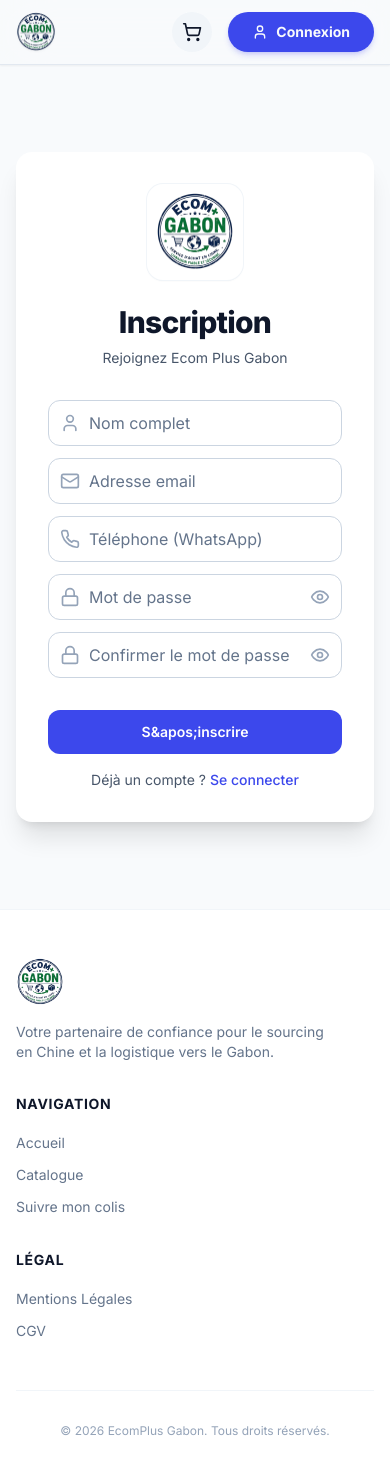
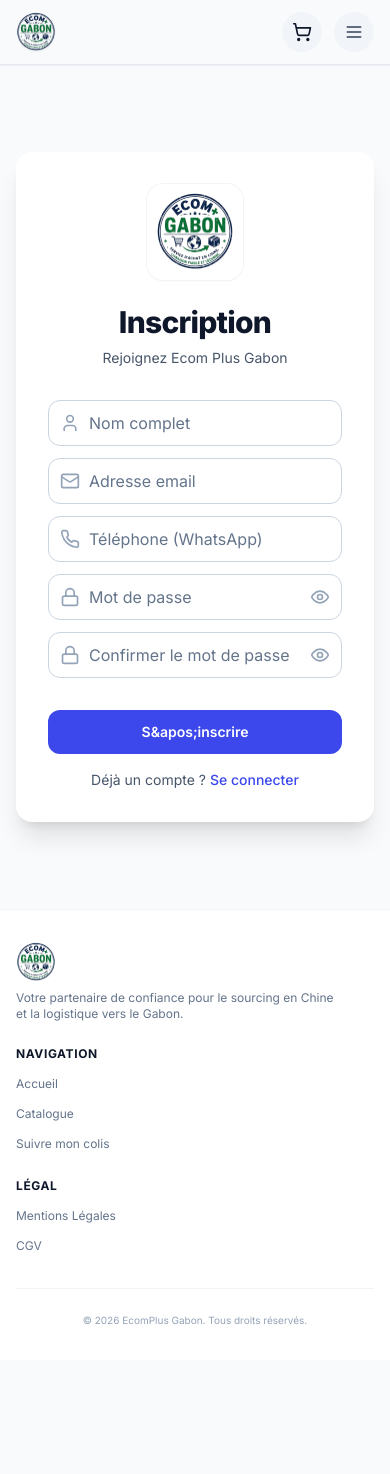
Before and after one commit to taigerdev45/Ecomplus, a Next.js app in the folder apps/web/: page /register in a window 390 px wide. Shown: the top 1474 px of the page. After the commit the page ends 1360 px from the top, so only its background shows below. Built offline with nearby package versions, Linux system fonts and the light colour scheme; no server answers.

Commit message:
fix(ui/ux): add mobile menu, fix autocomplete warnings, update CSP, and improve footer responsive sizing

```diff
--- a/apps/web/next.config.js
+++ b/apps/web/next.config.js
@@ -7,11 +7,11 @@
 
 const cspHeader = `
     default-src 'self';
-    script-src 'self' 'unsafe-eval' 'unsafe-inline' blob: data:;
+    script-src 'self' 'unsafe-eval' 'unsafe-inline' blob: data: https://vercel.live https://*.vercel-scripts.com;
     style-src 'self' 'unsafe-inline';
     img-src 'self' blob: data: https://*.supabase.co https://*.whatsapp.net https://*.fbcdn.net https://placehold.co https://ui-avatars.com;
     font-src 'self' data:;
-    connect-src 'self' http://localhost:5000 https://*.supabase.co wss://*.supabase.co ws: wss: blob: data:;
+    connect-src 'self' http://localhost:5000 https://ecomplus-api.onrender.com https://*.supabase.co wss://*.supabase.co ws: wss: blob: data: https://vercel.live;
     object-src 'none';
     base-uri 'self';
     form-action 'self';
--- a/apps/web/src/app/login/page.tsx
+++ b/apps/web/src/app/login/page.tsx
@@ -55,6 +55,7 @@
                 id="email-address"
                 name="email"
                 type="email"
+                autoComplete="email"
                 required
                 className="block w-full rounded-lg border border-slate-300 py-3 pl-10 pr-3 placeholder-slate-500 focus:border-primary focus:ring-primary dark:border-slate-700 dark:bg-slate-800 dark:text-white sm:text-sm"
                 placeholder="Adresse email"
@@ -68,6 +69,7 @@
                 id="password"
                 name="password"
                 type={showPassword ? 'text' : 'password'}
+                autoComplete="current-password"
                 required
                 className="block w-full rounded-lg border border-slate-300 py-3 pl-10 pr-10 placeholder-slate-500 focus:border-primary focus:ring-primary dark:border-slate-700 dark:bg-slate-800 dark:text-white sm:text-sm"
                 placeholder="Mot de passe"
--- a/apps/web/src/app/register/page.tsx
+++ b/apps/web/src/app/register/page.tsx
@@ -73,6 +73,7 @@
               <input
                 name="nom"
                 type="text"
+                autoComplete="name"
                 required
                 className="block w-full rounded-lg border border-slate-300 py-2.5 pl-10 pr-3 placeholder-slate-500 focus:border-primary focus:ring-primary dark:border-slate-700 dark:bg-slate-800 dark:text-white sm:text-sm"
                 placeholder="Nom complet"
@@ -85,6 +86,7 @@
               <input
                 name="email"
                 type="email"
+                autoComplete="email"
                 required
                 className="block w-full rounded-lg border border-slate-300 py-2.5 pl-10 pr-3 placeholder-slate-500 focus:border-primary focus:ring-primary dark:border-slate-700 dark:bg-slate-800 dark:text-white sm:text-sm"
                 placeholder="Adresse email"
@@ -97,6 +99,7 @@
               <input
                 name="telephone"
                 type="tel"
+                autoComplete="tel"
                 className="block w-full rounded-lg border border-slate-300 py-2.5 pl-10 pr-3 placeholder-slate-500 focus:border-primary focus:ring-primary dark:border-slate-700 dark:bg-slate-800 dark:text-white sm:text-sm"
                 placeholder="Téléphone (WhatsApp)"
                 value={formData.telephone}
@@ -108,6 +111,7 @@
               <input
                 name="password"
                 type={showPassword ? 'text' : 'password'}
+                autoComplete="new-password"
                 required
                 className="block w-full rounded-lg border border-slate-300 py-2.5 pl-10 pr-10 placeholder-slate-500 focus:border-primary focus:ring-primary dark:border-slate-700 dark:bg-slate-800 dark:text-white sm:text-sm"
                 placeholder="Mot de passe"
@@ -128,6 +132,7 @@
               <input
                 name="confirmPassword"
                 type={showConfirmPassword ? 'text' : 'password'}
+                autoComplete="new-password"
                 required
                 className="block w-full rounded-lg border border-slate-300 py-2.5 pl-10 pr-10 placeholder-slate-500 focus:border-primary focus:ring-primary dark:border-slate-700 dark:bg-slate-800 dark:text-white sm:text-sm"
                 placeholder="Confirmer le mot de passe"
--- a/apps/web/src/components/Footer.tsx
+++ b/apps/web/src/components/Footer.tsx
@@ -26,33 +26,33 @@
 
   return (
     <footer className="border-t border-slate-100 bg-white dark:border-slate-800 dark:bg-slate-950">
-      <div className="mx-auto max-w-7xl px-4 py-12">
-        <div className="grid grid-cols-1 gap-8 md:grid-cols-4">
+      <div className="mx-auto max-w-7xl px-4 py-8 md:py-12">
+        <div className="grid grid-cols-1 gap-6 md:grid-cols-4 md:gap-8">
           <div className="md:col-span-2">
             {/* eslint-disable-next-line @next/next/no-img-element */}
-            <img src="/icons/logo_ecomplus.jpeg" alt="Ecom Plus Gabon" className="h-12 w-auto object-contain mix-blend-multiply dark:mix-blend-normal rounded-sm mb-4" />
-            <p className="mt-4 max-w-xs text-sm text-slate-500 dark:text-slate-400">
+            <img src="/icons/logo_ecomplus.jpeg" alt="Ecom Plus Gabon" className="h-10 md:h-12 w-auto object-contain mix-blend-multiply dark:mix-blend-normal rounded-sm mb-2 md:mb-4" />
+            <p className="mt-2 md:mt-4 max-w-xs text-xs md:text-sm text-slate-500 dark:text-slate-400">
               Votre partenaire de confiance pour le sourcing en Chine et la logistique vers le Gabon.
             </p>
           </div>
           <div>
-            <h3 className="text-sm font-bold uppercase tracking-wider text-slate-900 dark:text-white">Navigation</h3>
-            <ul className="mt-4 space-y-2">
-              <li><Link href="/" className="text-sm text-slate-500 hover:text-primary dark:text-slate-400">Accueil</Link></li>
-              <li><Link href="/catalogue" className="text-sm text-slate-500 hover:text-primary dark:text-slate-400">Catalogue</Link></li>
-              <li><Link href="/suivi" className="text-sm text-slate-500 hover:text-primary dark:text-slate-400">Suivre mon colis</Link></li>
+            <h3 className="text-xs md:text-sm font-bold uppercase tracking-wider text-slate-900 dark:text-white">Navigation</h3>
+            <ul className="mt-2 md:mt-4 space-y-1.5 md:space-y-2">
+              <li><Link href="/" className="text-xs md:text-sm text-slate-500 hover:text-primary dark:text-slate-400">Accueil</Link></li>
+              <li><Link href="/catalogue" className="text-xs md:text-sm text-slate-500 hover:text-primary dark:text-slate-400">Catalogue</Link></li>
+              <li><Link href="/suivi" className="text-xs md:text-sm text-slate-500 hover:text-primary dark:text-slate-400">Suivre mon colis</Link></li>
             </ul>
           </div>
           <div>
-            <h3 className="text-sm font-bold uppercase tracking-wider text-slate-900 dark:text-white">Légal</h3>
-            <ul className="mt-4 space-y-2">
-              <li><Link href="#" className="text-sm text-slate-500 hover:text-primary dark:text-slate-400">Mentions Légales</Link></li>
-              <li><Link href="#" className="text-sm text-slate-500 hover:text-primary dark:text-slate-400">CGV</Link></li>
+            <h3 className="text-xs md:text-sm font-bold uppercase tracking-wider text-slate-900 dark:text-white">Légal</h3>
+            <ul className="mt-2 md:mt-4 space-y-1.5 md:space-y-2">
+              <li><Link href="#" className="text-xs md:text-sm text-slate-500 hover:text-primary dark:text-slate-400">Mentions Légales</Link></li>
+              <li><Link href="#" className="text-xs md:text-sm text-slate-500 hover:text-primary dark:text-slate-400">CGV</Link></li>
             </ul>
           </div>
         </div>
-        <div className="mt-12 border-t border-slate-100 pt-8 dark:border-slate-800">
-          <p className="text-center text-xs text-slate-400">
+        <div className="mt-8 md:mt-12 border-t border-slate-100 pt-6 md:pt-8 dark:border-slate-800">
+          <p className="text-center text-[10px] md:text-xs text-slate-400">
             {config.footer_text}
           </p>
         </div>
--- a/apps/web/src/components/Navbar.tsx
+++ b/apps/web/src/components/Navbar.tsx
@@ -1,25 +1,27 @@
 'use client';
 
-import React from 'react';
+import React, { useState, useEffect } from 'react';
 import Link from 'next/link';
 import { useRouter } from 'next/navigation';
 import { useAuth } from '@/store/useAuth';
 import { useCart } from '@/store/useCart';
-import { ShoppingCart, LogOut, User, LayoutDashboard, Menu } from 'lucide-react';
+import { ShoppingCart, LogOut, User, LayoutDashboard, Menu, X } from 'lucide-react';
 
 export function Navbar() {
   const { user, logout, isAuthenticated } = useAuth();
   const { getTotalItems } = useCart();
   const cartCount = getTotalItems();
-  const [logoUrl, setLogoUrl] = React.useState<string>('');
+  const [logoUrl, setLogoUrl] = useState<string>('');
+  const [isMobileMenuOpen, setIsMobileMenuOpen] = useState(false);
   const router = useRouter();
 
   const handleLogout = () => {
     logout();
+    setIsMobileMenuOpen(false);
     router.push('/');
   };
 
-  React.useEffect(() => {
+  useEffect(() => {
     fetch(`${process.env.NEXT_PUBLIC_API_URL}/config`)
       .then(res => {
         if (!res.ok) throw new Error('Config not found');
@@ -34,10 +36,10 @@
   }, []);
 
   return (
-    <nav className="sticky top-0 z-50 w-full border-b border-border bg-background/60 backdrop-blur-xl supports-[backdrop-filter]:bg-background/60 shadow-sm">
+    <nav className="sticky top-0 z-50 w-full border-b border-border bg-background/60 backdrop-blur-xl supports-[backdrop-filter]:bg-background/60 shadow-sm relative">
       <div className="mx-auto flex h-16 max-w-7xl items-center justify-between px-4 lg:px-8">
         <div className="flex items-center gap-8">
-          <Link href="/" className="text-xl font-black tracking-tighter text-primary transition-transform hover:scale-105 active:scale-95">
+          <Link href="/" className="text-xl font-black tracking-tighter text-primary transition-transform hover:scale-105 active:scale-95" onClick={() => setIsMobileMenuOpen(false)}>
             {logoUrl ? (
               // eslint-disable-next-line @next/next/no-img-element
               <img src={logoUrl} alt="Logo" className="h-10 w-auto object-contain drop-shadow-sm" />
@@ -61,12 +63,13 @@
           </div>
         </div>
 
-        <div className="flex items-center gap-4">
+        <div className="flex items-center gap-3 sm:gap-4">
           <Link
             href="/panier"
             className="relative flex h-10 w-10 items-center justify-center rounded-full bg-secondary text-secondary-foreground transition-all hover:bg-secondary/80 hover:scale-105 active:scale-95"
             aria-label="Voir le panier"
             title="Mon panier"
+            onClick={() => setIsMobileMenuOpen(false)}
           >
             <ShoppingCart className="h-5 w-5" />
             {cartCount > 0 && (
@@ -77,11 +80,12 @@
           </Link>
 
           {isAuthenticated ? (
-            <div className="flex items-center gap-3">
+            <div className="flex items-center gap-2 sm:gap-3">
               <Link
                 href={user?.role === 'admin' || user?.role === 'agent' ? '/admin/products' : '/client/dashboard'}
-                className="flex items-center gap-2.5 px-3 py-1.5 rounded-full hover:bg-muted transition-all duration-200"
+                className="flex items-center gap-2.5 px-2 sm:px-3 py-1.5 rounded-full hover:bg-muted transition-all duration-200"
                 title="Accéder à mon espace"
+                onClick={() => setIsMobileMenuOpen(false)}
               >
                 <div className="flex h-8 w-8 items-center justify-center rounded-full bg-primary/10 text-primary font-bold text-sm shadow-inner">
                   {user?.nom?.charAt(0).toUpperCase()}
@@ -93,7 +97,7 @@
               </Link>
               <button
                 onClick={handleLogout}
-                className="flex h-10 w-10 items-center justify-center rounded-full border border-border bg-background transition-all hover:bg-muted hover:scale-105 active:scale-95"
+                className="hidden sm:flex h-10 w-10 items-center justify-center rounded-full border border-border bg-background transition-all hover:bg-muted hover:scale-105 active:scale-95"
                 aria-label="Se déconnecter"
                 title="Se déconnecter"
               >
@@ -101,12 +105,54 @@
               </button>
             </div>
           ) : (
-            <Link href="/login" className="flex h-10 items-center gap-2 rounded-full bg-primary px-6 text-sm font-bold text-primary-foreground shadow-md shadow-primary/20 transition-all hover:bg-primary/90 hover:scale-105 active:scale-95">
+            <Link href="/login" onClick={() => setIsMobileMenuOpen(false)} className="hidden sm:flex h-10 items-center gap-2 rounded-full bg-primary px-6 text-sm font-bold text-primary-foreground shadow-md shadow-primary/20 transition-all hover:bg-primary/90 hover:scale-105 active:scale-95">
               <User className="h-4 w-4" /> Connexion
             </Link>
           )}
+
+          {/* Mobile Menu Toggle Button */}
+          <button
+            onClick={() => setIsMobileMenuOpen(!isMobileMenuOpen)}
+            className="md:hidden flex h-10 w-10 items-center justify-center rounded-full bg-slate-100 text-slate-700 dark:bg-slate-800 dark:text-slate-200 transition-all hover:bg-slate-200 dark:hover:bg-slate-700"
+            aria-label="Menu"
+          >
+            {isMobileMenuOpen ? <X className="h-5 w-5" /> : <Menu className="h-5 w-5" />}
+          </button>
         </div>
       </div>
+
+      {/* Mobile Menu Dropdown */}
+      {isMobileMenuOpen && (
+        <div className="md:hidden absolute top-full left-0 w-full border-t border-border bg-background shadow-lg flex flex-col px-4 py-4 gap-4 animate-in slide-in-from-top-2">
+          <Link href="/catalogue" onClick={() => setIsMobileMenuOpen(false)} className="text-base font-bold text-slate-800 dark:text-slate-200 py-2 border-b border-border/50">
+            Catalogue
+          </Link>
+          <Link href="/panier" onClick={() => setIsMobileMenuOpen(false)} className="text-base font-bold text-slate-800 dark:text-slate-200 py-2 border-b border-border/50">
+            Mon Panier
+          </Link>
+          {isAuthenticated ? (
+            <>
+              <Link
+                href={user?.role === 'admin' || user?.role === 'agent' ? '/admin/products' : '/client/dashboard'}
+                onClick={() => setIsMobileMenuOpen(false)}
+                className="text-base font-bold text-primary py-2 border-b border-border/50"
+              >
+                {user?.role === 'admin' || user?.role === 'agent' ? 'Administration' : 'Mon Espace'}
+              </Link>
+              <button
+                onClick={handleLogout}
+                className="flex items-center gap-2 text-base font-bold text-red-500 py-2"
+              >
+                <LogOut className="h-5 w-5" /> Se déconnecter
+              </button>
+            </>
+          ) : (
+            <Link href="/login" onClick={() => setIsMobileMenuOpen(false)} className="flex items-center justify-center gap-2 rounded-xl bg-primary px-4 py-3 text-sm font-bold text-primary-foreground">
+              <User className="h-4 w-4" /> Se connecter
+            </Link>
+          )}
+        </div>
+      )}
     </nav>
   );
 }
```
Also changed, not shown: apps/web/src/app/page.tsx (+6 -6 lines), apps/web/public/sw.js.
